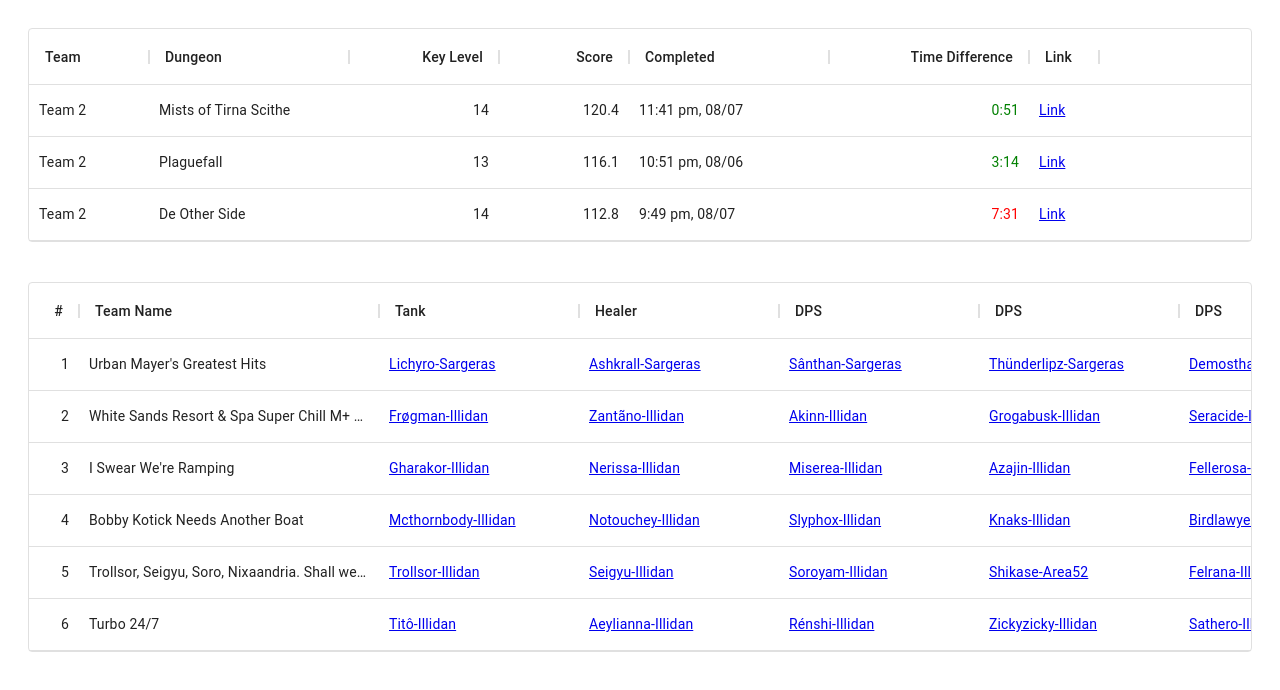
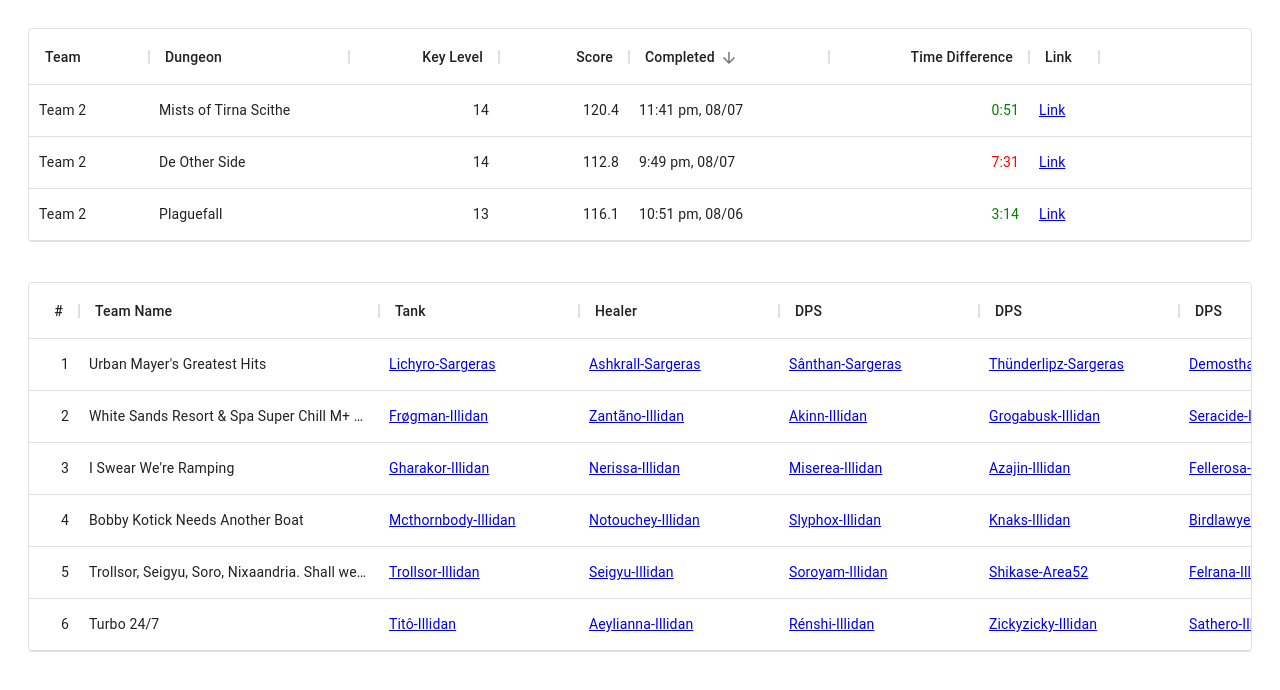
Before and after one commit to 4very/mplus_leaderboard, a Next.js app: page / in a window 1280 px wide. Shown: the top 690 px of the page. Built offline with nearby package versions, Linux system fonts and the light colour scheme.

Commit message:
default date sorting

```diff
--- a/src/pages/index.tsx
+++ b/src/pages/index.tsx
@@ -4,7 +4,11 @@ import path from 'path';
 
 import React from 'react';
 
-import { DataGrid, GridCellParams } from '@material-ui/data-grid';
+import {
+  DataGrid,
+  GridCellParams,
+  GridSortModel,
+} from '@material-ui/data-grid';
 import moment from 'moment';
 
 interface Props {
@@ -153,6 +157,13 @@ export default function ContentPage(props: Props) { // eslint-disable-line
     },
   ];
 
+  const [sortModel, setSortModel] = React.useState<GridSortModel>([
+    {
+      field: 'dateCompleted',
+      sort: 'desc',
+    },
+  ]);
+
   return (
     <div>
       <div style={{ width: '100%', padding: '20px', boxSizing: 'border-box' }}>
@@ -162,6 +173,8 @@ export default function ContentPage(props: Props) { // eslint-disable-line
           disableSelectionOnClick
           hideFooter
           autoHeight
+          sortModel={sortModel}
+          onSortModelChange={(model) => setSortModel(model)}
         />
       </div>
       <div style={{ width: '100%', padding: '20px', boxSizing: 'border-box' }}>
```
